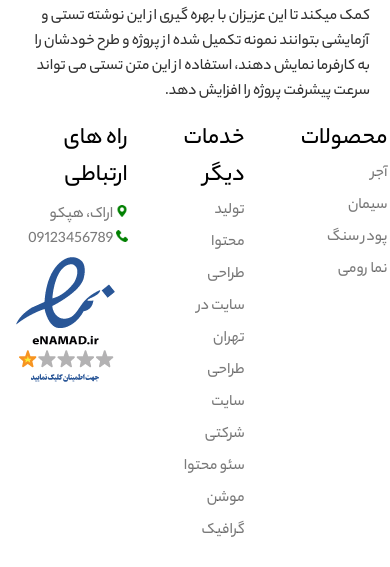
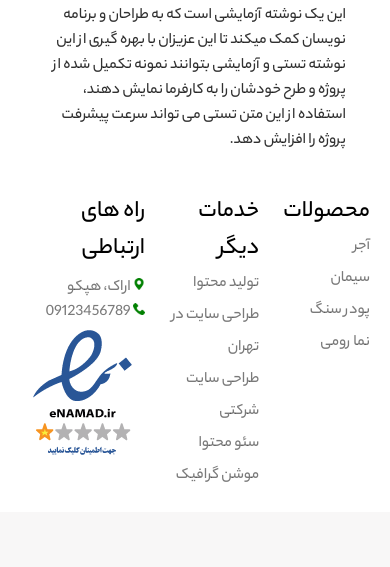
Before and after one commit to mohammadteow/arak-poodr, a plain HTML site: page index.html in a window 390 px wide. Shown: the part 5377-5944 px from the top of the page. After the commit the page ends 5889 px from the top, so only its background shows below. Drawn offline with Linux system fonts and the light colour scheme.

Commit message:
fix bug #5

```diff
--- a/css/style.css
+++ b/css/style.css
@@ -642,10 +642,11 @@ body {
 
     .info-Text {
         width: 100%;
+        padding: 1.5rem;
     }
 
     .footer-Links {
-        gap: 3.5rem;
+        gap: 1.5rem;
         justify-content: center;
         margin-top: 1rem;
     }
```
